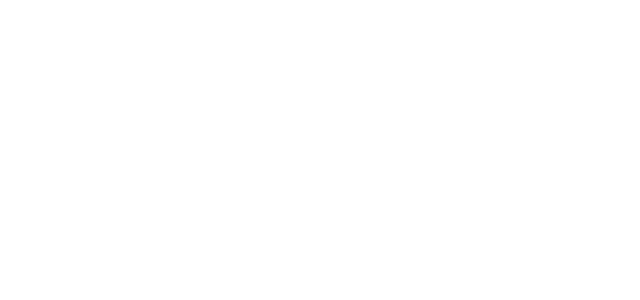
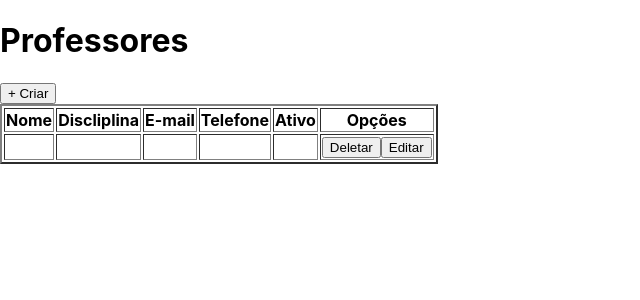
Before and after one commit to KarenStackoski/frontDoMongoComApi, a React (Create React App) app in the folder front-mongo-app/: page /teachers in a window 1280 px wide. Before the commit this address had no page. Shown: the top 300 px of the page, without its empty margins (0-640 px from the left). Built offline with nearby package versions, Linux system fonts and the light colour scheme.

Commit message:
Professores
Criação das páginas dos professores

```diff
--- a/front-mongo-app/src/Menu/Menu.js
+++ b/front-mongo-app/src/Menu/Menu.js
@@ -8,6 +8,10 @@
         e.preventDefault(); // Impede o comportamento padrão do formulário
         navigate('/users'); // Navega para a página Menu
       };
+      const handleTeachers = (e) => {
+        e.preventDefault(); // Impede o comportamento padrão do formulário
+        navigate('/teachers'); // Navega para a página Menu
+      };
 
     return (
         <div>
@@ -15,7 +19,7 @@
             <button className="options" onClick={handleUser}>Usuários</button>
             <button className="options">Alunos</button>
             <button className="options">Profissionais</button>
-            <button className="options">Professores</button>
+            <button className="options" onClick={handleTeachers}>Professores</button>
             <button className="options">Eventos</button>
             <button className="options">Agendamentos</button>
         </div>
--- /dev/null
+++ b/front-mongo-app/src/Menu/Teachers/CreateTeacher/CreateTeachersd.css
@@ -0,0 +1,3 @@
+.divInput{
+    padding: 1rem;
+}
--- /dev/null
+++ b/front-mongo-app/src/Menu/Teachers/CreateTeacher/TeachersCreate.js
@@ -0,0 +1,34 @@
+import './CreateTeachersd.css'
+
+function CreateTeachers() {
+    return(
+        <div>
+            <h1>Criando novo Professor</h1>
+            <form>
+                <div className="divInput">
+                    <label>Nome</label>
+                    <input type="text"></input>
+                </div>
+                <div className="divInput">
+                    <label>Disciplina</label>
+                    <input type="text"></input>
+                </div>
+                <div className="divInput">
+                    <label>Telefone</label>
+                    <input type="text"></input>
+                </div>
+                <div className="divInput">
+                    <label>E-mail</label>
+                    <input type="select"></input>
+                </div>
+                <div className="divInput">
+                    <label>Status</label>
+                    <input type="checkBox"></input>
+                </div>
+                <button type='submit'>Salvar</button>
+            </form>
+        </div>
+    );
+}
+
+export default CreateTeachers;
--- /dev/null
+++ b/front-mongo-app/src/Menu/Teachers/Teachers.js
@@ -0,0 +1,44 @@
+import { useNavigate } from 'react-router-dom';
+
+function Teachers() {
+    const navigate = useNavigate();
+
+    const handleCreateTeachers = (e) => {
+        e.preventDefault(); // Impede o comportamento padrão do formulário
+        navigate('/createTeacher'); // Navega para a página Menu
+      };
+
+    return (
+        <div>
+            <h1>Professores</h1>
+            <button onClick={handleCreateTeachers}>+ Criar</button>
+            <table border='2'>
+                <thead>
+                    <tr>
+                        <th>Nome</th>
+                        <th>Discliplina</th>
+                        <th>E-mail</th>
+                        <th>Telefone</th>
+                        <th>Ativo</th>
+                        <th>Opções</th>
+                    </tr>
+                </thead>
+                <tbody>
+                    <tr>
+                        <td></td>
+                        <td></td>
+                        <td></td>
+                        <td></td>
+                        <td></td>
+                        <td>
+                            <button>Deletar</button>
+                            <button>Editar</button>
+                        </td>
+                    </tr>
+                </tbody>
+            </table>
+        </div>
+    );
+}
+
+export default Teachers;
--- a/front-mongo-app/src/index.js
+++ b/front-mongo-app/src/index.js
@@ -5,6 +5,8 @@
 import Menu from './Menu/Menu';
 import Users from './Menu/Users/Users'
 import CreateUsers from './Menu/Users/CreateUser/Create'
+import Teachers from './Menu/Teachers/Teachers'
+import CreateTeachers from './Menu/Teachers/CreateTeacher/TeachersCreate'
 import { BrowserRouter, Routes, Route } from 'react-router-dom';
 
 const root = ReactDOM.createRoot(document.getElementById('root'));
@@ -15,6 +17,8 @@
         <Route path="/" element={<App />} />
         <Route path="/menu" element={<Menu />} />
         <Route path='/users' element={<Users />}/>
+        <Route path='/teachers' element={<Teachers />}/>
+        <Route path='/createteacher' element={<CreateTeachers />}/>
         <Route path='/createUsers' element={<CreateUsers />}/>
       </Routes>
     </BrowserRouter>
```
